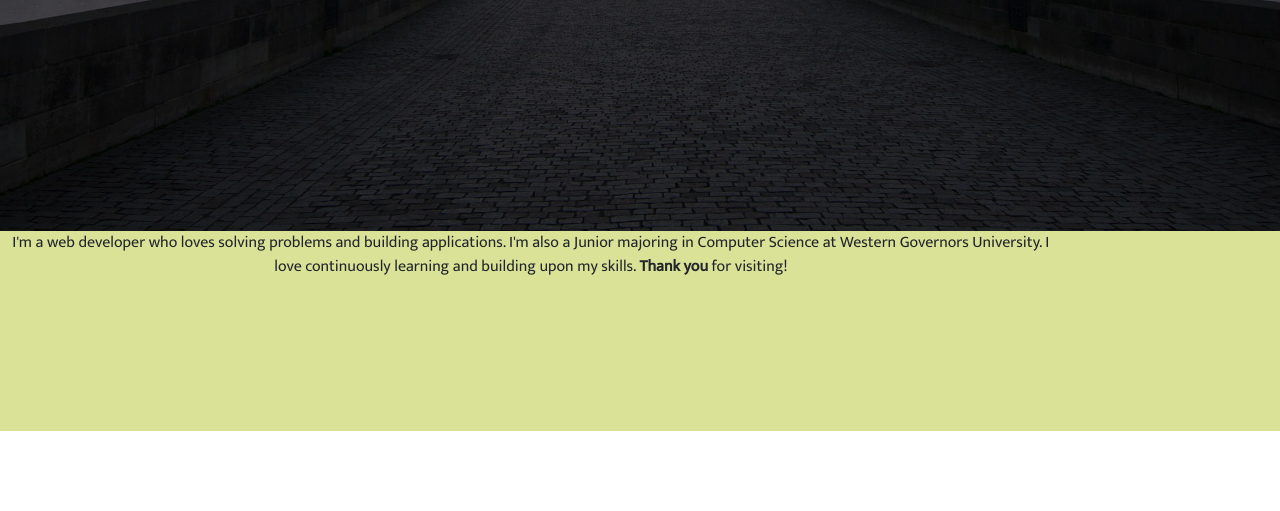
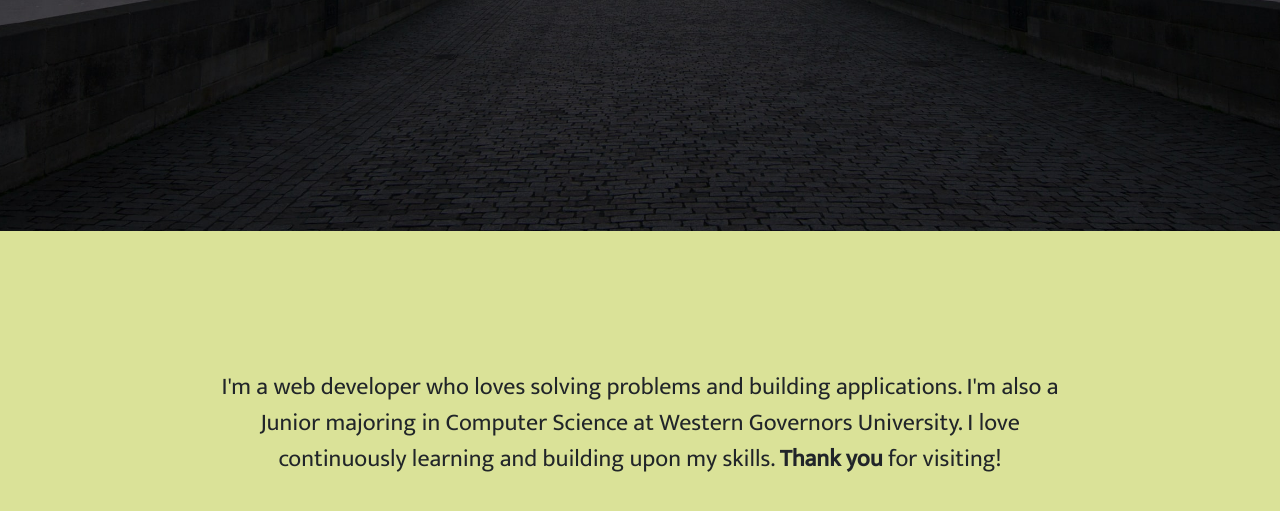
Before and after one commit to Himynameislou/Himynameislou.github.io, a plain HTML site: page index.html in a window 1280 px wide. Shown: the part 569-1080 px from the top of the page. Before the commit the page ends 1000 px from the top, so only its background shows below. Drawn offline with nearby package versions, Linux system fonts and the light colour scheme.

```diff
--- a/index.html
+++ b/index.html
@@ -80,9 +80,9 @@
     </div>
   </section>
 
-  <section class="container-fluid px-0 " id="Bio">
-    <div class="row">
-      <div class="col-10 text-center align-items-center">
+  <section class="container-fluid px-0" id="Bio">
+    <div class="row h-50">
+      <div class="col-8 offset-2 text-center my-auto">
         <p>I'm a web developer who loves solving problems and building applications. I'm also a Junior majoring in
           Computer Science at Western Governors University. I love continuously learning and building upon
           my skills. <strong>Thank you</strong> for visiting!</p>
--- a/style.css
+++ b/style.css
@@ -3,7 +3,7 @@
 	background: #a1cbdf;
 	transition: background 400ms;
 }
-*{
+* {
 	font-family: 'Mukta', sans-serif;
 }
 #city {
@@ -120,14 +120,15 @@
 	height: 50px;
 }
 /* -------------------------------- SECTION 2 ----------------------------------------------------------- */
-#Bio{
+#Bio {
 	background-color: #dae298;
-	min-height: 25vh;
+	font-size: 1.5rem;
 }
 /* ------------------------------------------------------------------------------------------------------ */
 /* iPhone MAX Media Query */
 @media screen and (max-width: 414px) {
-	# {}
+	# {
+	}
 	.socialList {
 		font-size: 1rem;
 	}
```
Also changed, not shown: 1 other file.
